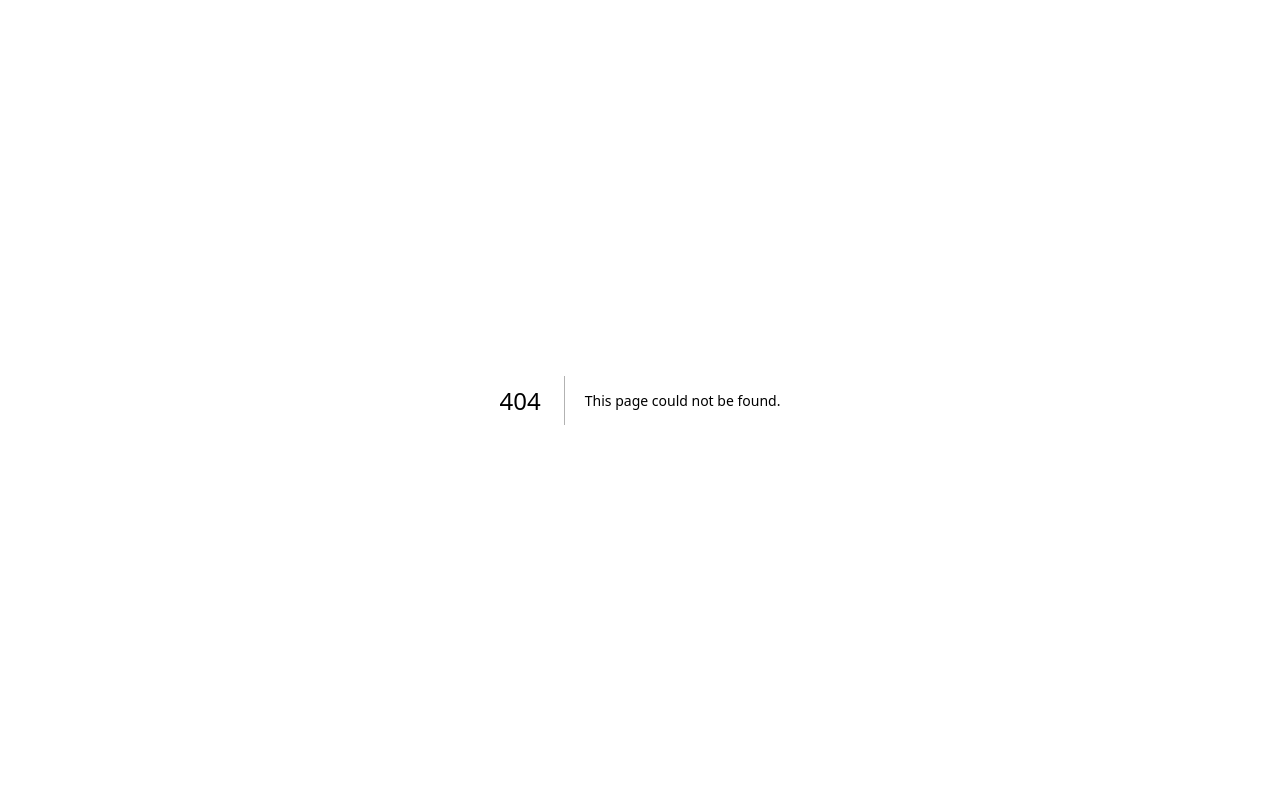
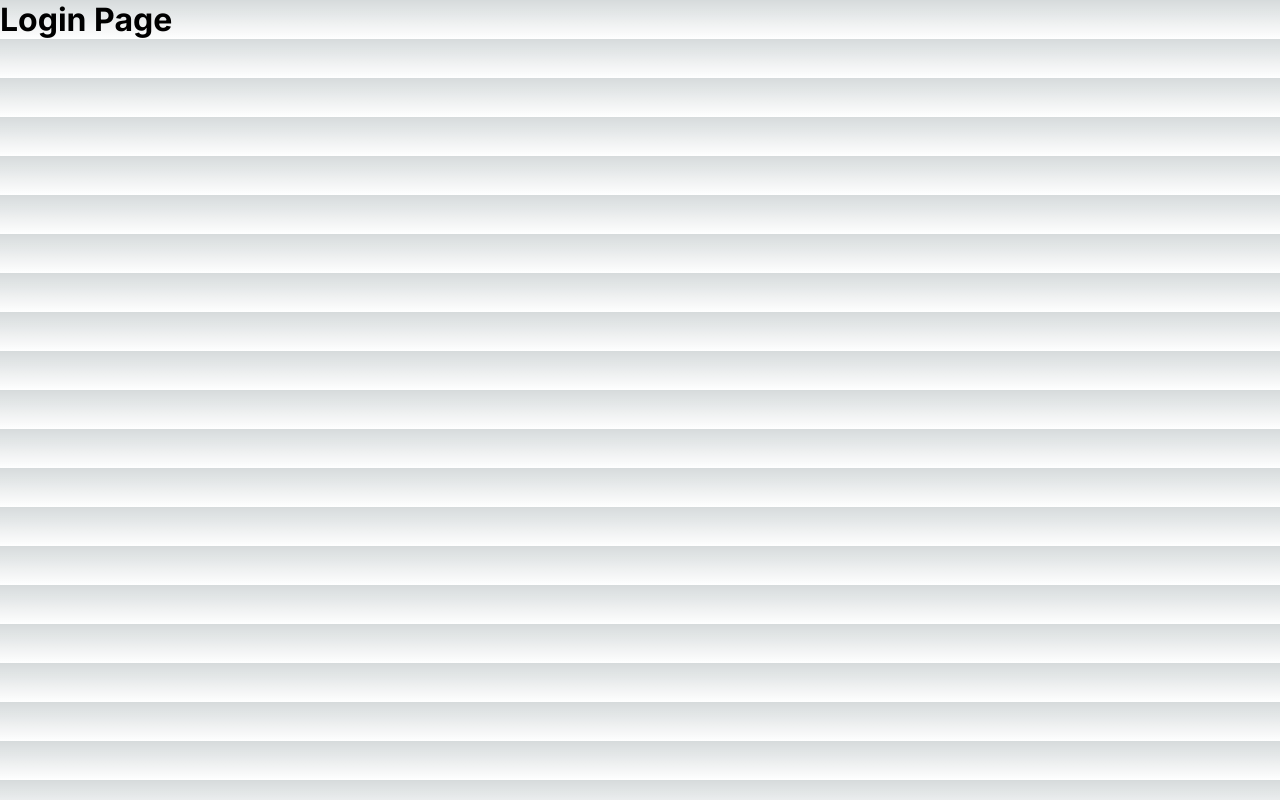
Before and after one commit to Coffee58511867/next-folder-structure, a Next.js app: page /pages/Login in a window 1280 px wide. Before the commit this address had no page. Built offline with nearby package versions, Linux system fonts and the light colour scheme.

Commit message:
Created folders

```diff
--- /dev/null
+++ b/src/app/pages/Login/page.tsx
@@ -0,0 +1,11 @@
+import React from 'react'
+
+const Login = () => {
+  return (
+    <div>
+      <h1>Login Page</h1>
+    </div>
+  )
+}
+
+export default Login
```
